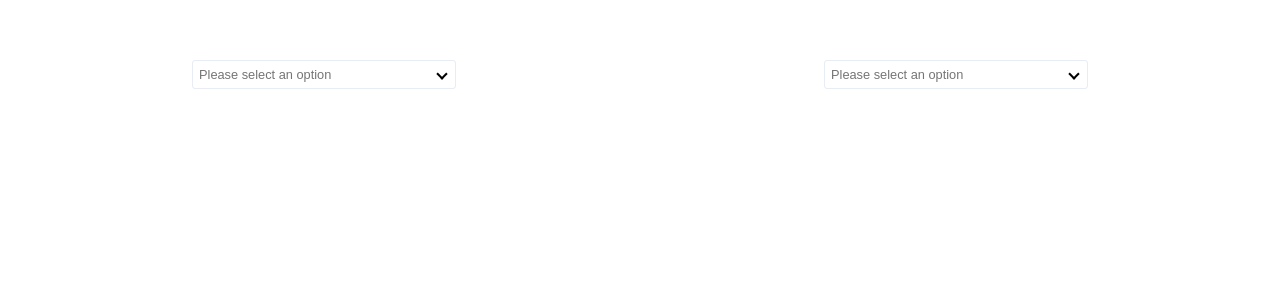
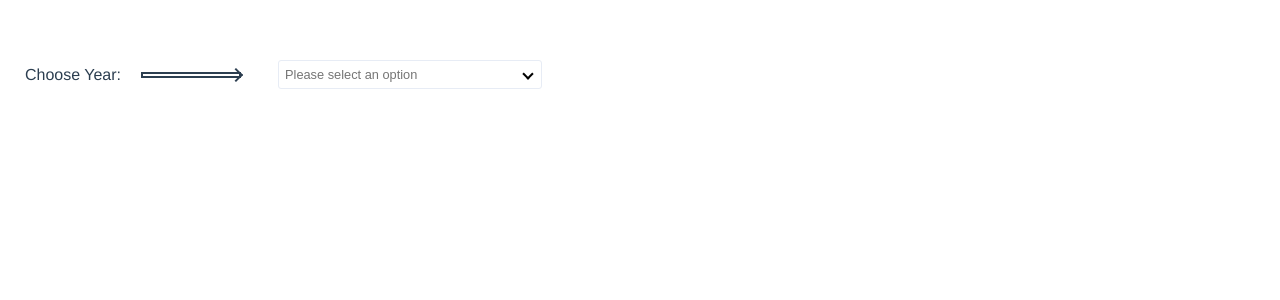
Before and after one commit to hieuctfe/dropdown-list-vue, a Vue app: page / in a window 1280 px wide. Shown: the top 300 px of the page. Built offline with nearby package versions, Linux system fonts and the light colour scheme.

Commit message:
Update dropdown

```diff
--- a/src/App.vue
+++ b/src/App.vue
@@ -1,27 +1,30 @@
 <template>
   <div class="all-dropdown-container">
+    <div
+      class="dropdown-with-label"
+      v-for="(dropdown, index) in dropdowns"
+      :key="index"
+      v-show="dropdown.isShow"
+    >
+      <div class="dropdown-label">
+        <span>Choose {{ dropdown.label }}:</span>
+        <span class="gg-arrow-long-right"></span>
+      </div>
       <Dropdown
-      v-for="(dropdown, index) in dropdowns"
+        class="dropdown-container"
         :ref="`dropdown-${index}`"
         @selected="(data) => seleteData(data, index)"
         :defaultSelected="'ab'"
-      :options="dropdown"
-      :key="index"
+        :options="dropdown.options"
       />
+    </div>
   </div>
 </template>
 
 <script>
 import Dropdown from "./components/Dropdown.vue";
 
-export default {
-  name: "App",
-  components: {
-    Dropdown,
-  },
-  data() {
-    return {
-      years: [
+const years = [
   {
     name: "1996",
     id: "1996",
@@ -50,8 +53,9 @@ export default {
     name: "2002",
     id: "2002",
   },
-      ],
-      Make: [
+];
+
+const make = [
   {
     name: "Honda",
     id: "Honda",
@@ -80,25 +84,60 @@ export default {
     name: "Aucura",
     id: "Aucura",
   },
+];
+
+const model = [
+  {
+    name: "accor",
+    id: "accor",
+  },
+  {
+    name: "civic",
+    id: "civic",
+  },
+  {
+    name: "city",
+    id: "city",
+  },
+];
+
+export default {
+  name: "App",
+  components: {
+    Dropdown,
+  },
+  data() {
+    return {
+      dropdowns: [
+        {
+          label: "Year",
+          options: years,
+          isShow: true,
+        },
+        {
+          label: "Make",
+          options: make,
+          isShow: false,
+        },
+        {
+          label: "Model",
+          options: model,
+          isShow: false,
+        },
       ],
     };
   },
-  computed: {
-    dropdowns() {
-      return [this.years, this.Make];
-    },
-  },
+  computed: {},
   methods: {
     seleteData(data, index) {
       console.log(data);
-      this.$refs[`dropdown-${index + 1}`] &&
-        this.$refs[`dropdown-${index + 1}`].showOptions();
+      if (this.dropdowns[index + 1]) this.dropdowns[index + 1].isShow = true;
     },
   },
 };
 </script>
 
-<style>
+<style lang="scss">
 #app {
   font-family: Avenir, Helvetica, Arial, sans-serif;
   -webkit-font-smoothing: antialiased;
@@ -109,7 +148,46 @@ export default {
 }
 
 .all-dropdown-container {
+  margin: auto;
+  .dropdown-with-label {
     display: flex;
-  flex-wrap: wrap;
+    margin-top: 10px;
+    .dropdown-label {
+      vertical-align: middle;
+      line-height: 29px;
+      margin-right: 20px;
+      width: 250px;
+      span:nth-child(1) {
+        margin-right: 20px;
+      }
+      .gg-arrow-long-right {
+        box-sizing: border-box;
+        position: relative;
+        display: inline-block;
+        transform: scale(var(--ggs, 1));
+        border-top: 2px solid transparent;
+        border-bottom: 2px solid transparent;
+        box-shadow: inset 0 0 0 2px;
+        width: 100px;
+        height: 10px;
+      }
+      .gg-arrow-long-right::after {
+        content: "";
+        display: block;
+        box-sizing: border-box;
+        position: absolute;
+        width: 10px;
+        height: 10px;
+        border-top: 2px solid;
+        border-right: 2px solid;
+        transform: rotate(45deg);
+        right: 0;
+        bottom: -2px;
+      }
+    }
+    .dropdown-container {
+      vertical-align: middle;
+    }
+  }
 }
 </style>
--- a/src/components/Dropdown.vue
+++ b/src/components/Dropdown.vue
@@ -1,4 +1,5 @@
 <template>
+  <div>
     <div class="dropdown" v-if="options">
       <!-- Dropdown Input -->
       <input
@@ -37,6 +38,7 @@
         :class="{ 'arrow-up': optionsShown }"
         @mousedown="showOptions"
       ></div>
+    </div>
   </div>
 </template>
 
@@ -82,7 +84,7 @@ export default {
     },
     maxItemPercolumn: {
       type: Number,
-      default: 2,
+      default: 10000,
       note: "Number of item per collumn",
     },
   },
@@ -154,12 +156,7 @@ export default {
     // Selecting first one when pressing Enter
     keyMonitor: function(event) {
       if (event.key === "Enter" && this.filteredOptions[0]) {
-        const selectOption = this.options.find(
-          (_) => _.name === this.searchFilter
-        );
-        if (selectOption) {
-          this.selectOption();
-        }
+        this.selectOption(this.filteredOptions[0]);
       }
     },
   },
@@ -175,7 +172,7 @@ export default {
 <style lang="scss" scoped>
 .dropdown {
   position: relative;
-  display: block;
+  display: inline-block;
   margin: auto;
   .arrow {
     border: solid black;
@@ -230,6 +227,7 @@ export default {
     .dropdown-content {
       list-style-type: none;
       min-width: 100px;
+      width: 100%;
       padding: 0;
       margin: 0;
       .dropdown-item {
```
Lines whose indentation alone changed are shown as unchanged.
